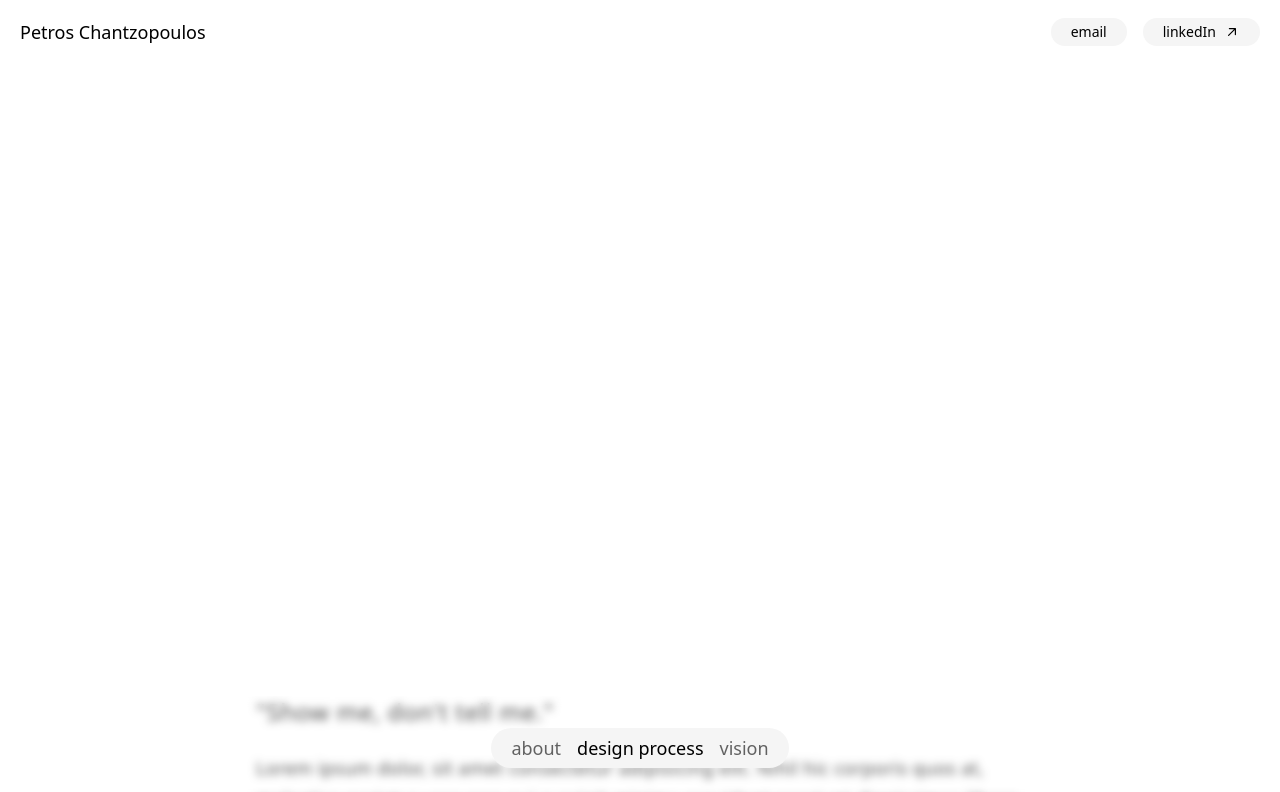
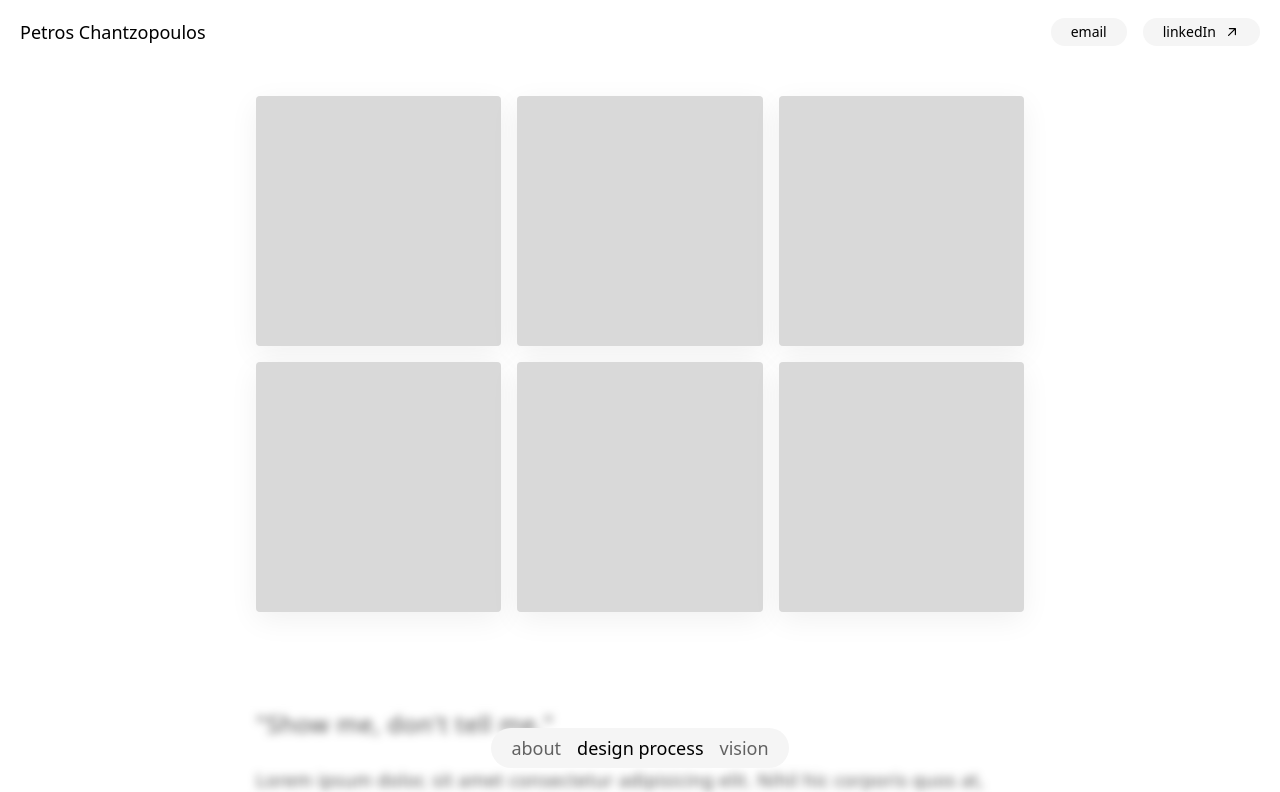
Before and after one commit to petros-chantz/portfolio-2025, a React (Create React App) app: page /design-process in a window 1280 px wide. Shown: the top 792 px of the page. Built offline with nearby package versions, Linux system fonts and the light colour scheme.

Commit message:
feat: design process

```diff
--- /dev/null
+++ b/src/components/PhotoBox.js
@@ -0,0 +1,5 @@
+export default function PhotoBox() {
+  return (
+    <div class="rounded-[4px] w-[298px] h-[356px] rotate-[75.199deg] bg-[#D9D9D9] shadow-[0_8px_30px_0_rgba(0,0,0,0.06)]"></div>
+  );
+}
--- a/src/pages/DesignProcess.js
+++ b/src/pages/DesignProcess.js
@@ -1,12 +1,37 @@
 import Accordion from "../components/Accordion";
+
+const messages = [
+  "Message 1",
+  "Message 2",
+  "Message 3",
+  "Message 4",
+  "Message 5",
+  "Message 6",
+];
 
 export default function DesignProcess() {
   return (
     <div>
-      <div className="w-full h-[600px]"></div>
+      {/* <div className="w-full h-[600px]"></div> */}
       <div className="flex pt-8 pb-52">
         <div className="container"></div>
         <div className=" w-max">
+          <div className="grid grid-cols-3 gap-4">
+            {messages.map((msg, i) => (
+              <div
+                key={i}
+                className="relative group rounded h-[250px] bg-[#D9D9D9] shadow-[0_8px_30px_0_rgba(0,0,0,0.06)]"
+              >
+                <div className="absolute inset-0 flex items-center justify-center text-lg font-medium text-white transition opacity-0 bg-black/60 group-hover:opacity-100">
+                  {msg}
+                </div>
+              </div>
+            ))}
+          </div>
+          <br></br>
+          <br></br>
+          <br></br>
+          <br></br>
           <h3 className="font-sans tracking-wide text-2xl/8">
             "Show me, don't tell me."
           </h3>
--- a/tailwind.config.js
+++ b/tailwind.config.js
@@ -5,6 +5,11 @@ module.exports = {
       colors: {
         light: "#F5F5F5", // for bg in link btns
         lightHover: "#e5e7eb", // for bg in link btns when hovering
+        yellow: "#ffa000",
+        orange: "#eb6124",
+        purple: "#9747ff",
+        green: "#4caf50",
+        blue: "#0074ea",
       },
     },
   },
```
